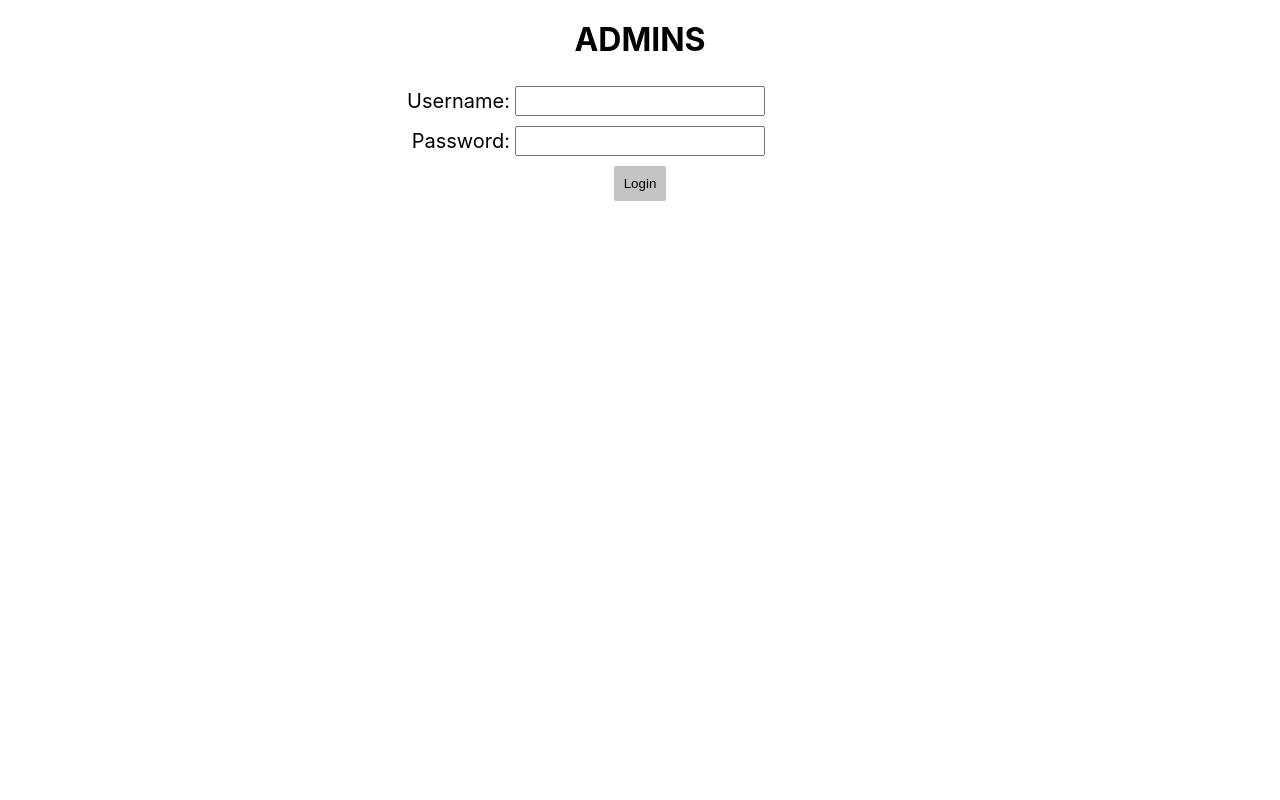
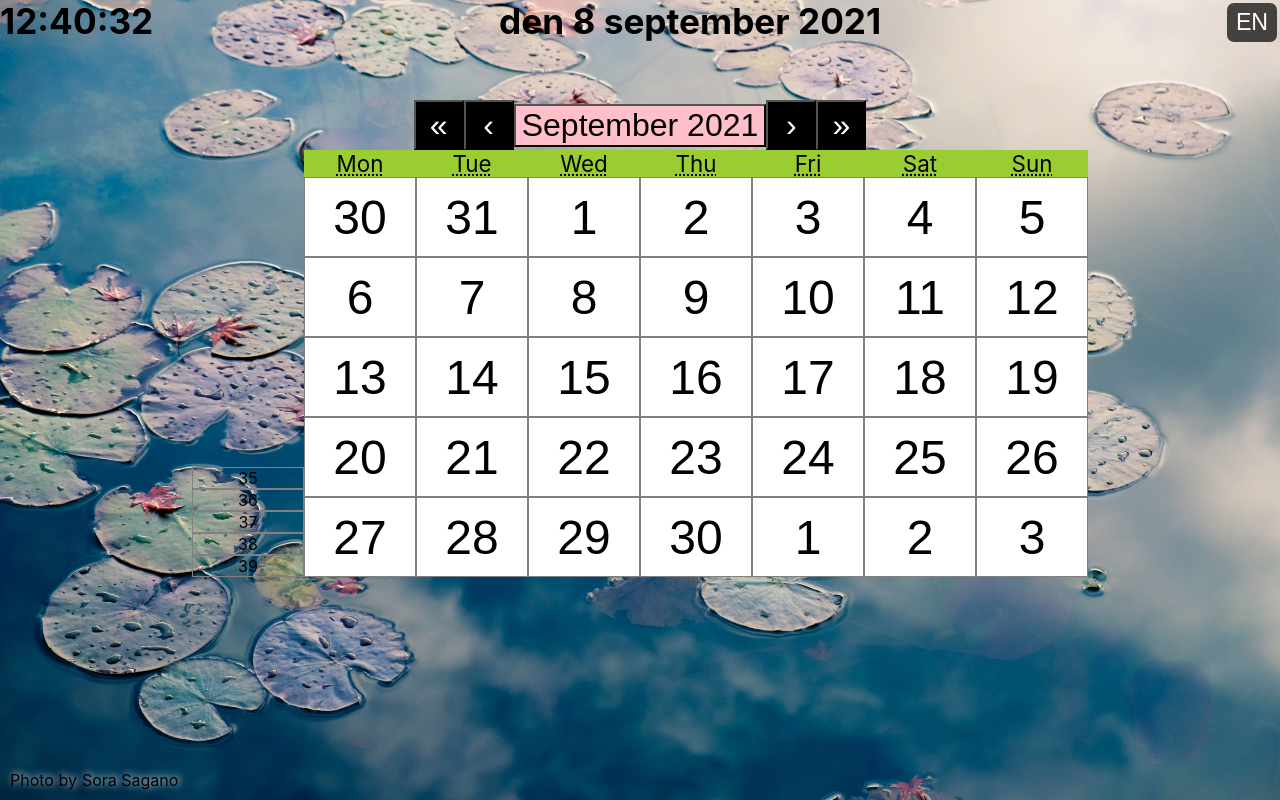
Before and after one commit to Claudiu-Ionel/LaundryDay, a React (Create React App) app: page / in a window 1280 px wide. Built offline with nearby package versions, Linux system fonts and the light colour scheme; no server answers.

Commit message:
the calendar shows the week numbers

```diff
--- a/src/App.js
+++ b/src/App.js
@@ -42,7 +42,9 @@ function App() {
   return (
 
     <div className="App">
-      <AppContext.Provider value={globalState}>
+      <Background />
+      <Cal />
+      {/*<AppContext.Provider value={globalState}>
         <Router>
           <Switch>
             <Route path="/DBMS">
@@ -53,7 +55,7 @@ function App() {
             </Route>
           </Switch>
         </Router>
-      </AppContext.Provider>
+      </AppContext.Provider>*/}
     </div>
   );
 }
--- a/src/Components/FrontEnd/Calendar/Cal.jsx
+++ b/src/Components/FrontEnd/Calendar/Cal.jsx
@@ -4,16 +4,17 @@ import Calendar from "react-calendar";
 import "./cal.css";
 
 function Cal() {
-  let test = document.querySelector(".react-calendar__month-view__days__day");
+  const [date, setDate] = useState(new Date());
 
-  console.log(test);
+  function onChange(date) {
+    setDate(date);
+  }
 
-  const [weekNumber, setWeekNumber] = useState(new Date());
   return (
     <div className="calendar-container">
-      <Calendar />
+      <Calendar showWeekNumbers onChange={onChange} value={date} />
     </div>
   );
 }
 
-export default Calendar;
+export default Cal;
```
